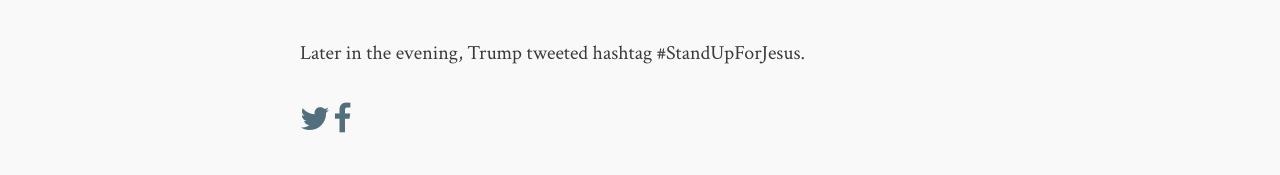
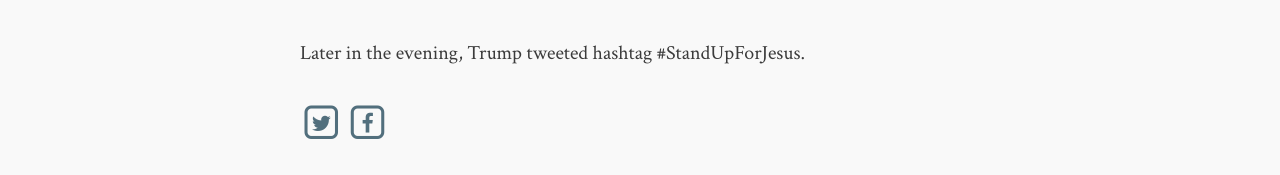
Before and after one commit to flashlightministries/oilforlight, a Jekyll site: the page built from _posts/2017-10-11-trump-tweets-kneeling.md, in a window 1280 px wide. Shown: the part 1044-1219 px from the top of the page. Built offline with Jekyll 4.4.1, drawn with Linux system fonts in a browser that asks for light colours; nearby versions of some CDN libraries.

Commit message:
Update post.html

```diff
--- a/_layouts/post.html
+++ b/_layouts/post.html
@@ -31,8 +31,18 @@
     {{ content }}
 
   <div class="post-sharing">
-    <span><a target="_blank" href="http://twitter.com/intent/tweet?status={{ page.title | uri_escape }}+{{ site.url }}{{ page.url }}"><i class="fa fa-twitter fa-2x fa-square-o"></i></a></span>
-    <span><a target="_blank" href="http://www.facebook.com/share.php?u={{ site.url }}{{ page.url }}&title={{ page.title | uri_escape}}"><i class="fa fa-facebook fa-2x fa-square-o"></i></a></span>
+    <span><a target="_blank" href="http://twitter.com/intent/tweet?status={{ page.title | uri_escape }}+{{ site.url }}{{ page.url }}">
+      <span class="fa-stack fa-lg">
+        <i class="fa fa-square-o fa-stack-2x"></i>
+        <i class="fa fa-twitter fa-stack-1x"></i>
+      </span>
+    </a></span>
+    <span><a target="_blank" href="http://www.facebook.com/share.php?u={{ site.url }}{{ page.url }}&title={{ page.title | uri_escape}}">
+      <span class="fa-stack fa-lg">
+        <i class="fa fa-square-o fa-stack-2x"></i>
+        <i class="fa fa-facebook fa-stack-1x"></i>
+      </span>
+    </a></span>
   </div>
 
   {% include JB/comments %}
```
